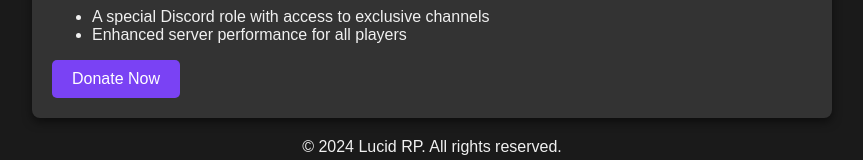
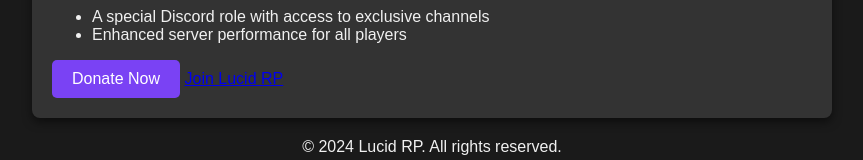
Before and after one commit to Jadenjvl/LRP-WEB, a plain HTML site: page index.html in a window 1280 px wide. Shown: the part 270-430 px from the top of the page, without its empty margins (208-1071 px from the left). Drawn offline with Linux system fonts and the light colour scheme.

Commit message:
Update index.html

```diff
--- a/index.html
+++ b/index.html
@@ -31,6 +31,7 @@
                     </ul>
                 </p>
                 <a href="#" class="donate-button" onclick="redirectToPayPal()">Donate Now</a>
+                <a href="https://cfx.re/join/vj4vdk" class="join-button">Join Lucid RP</a>
             </section>
         </main>
         <footer>
```
